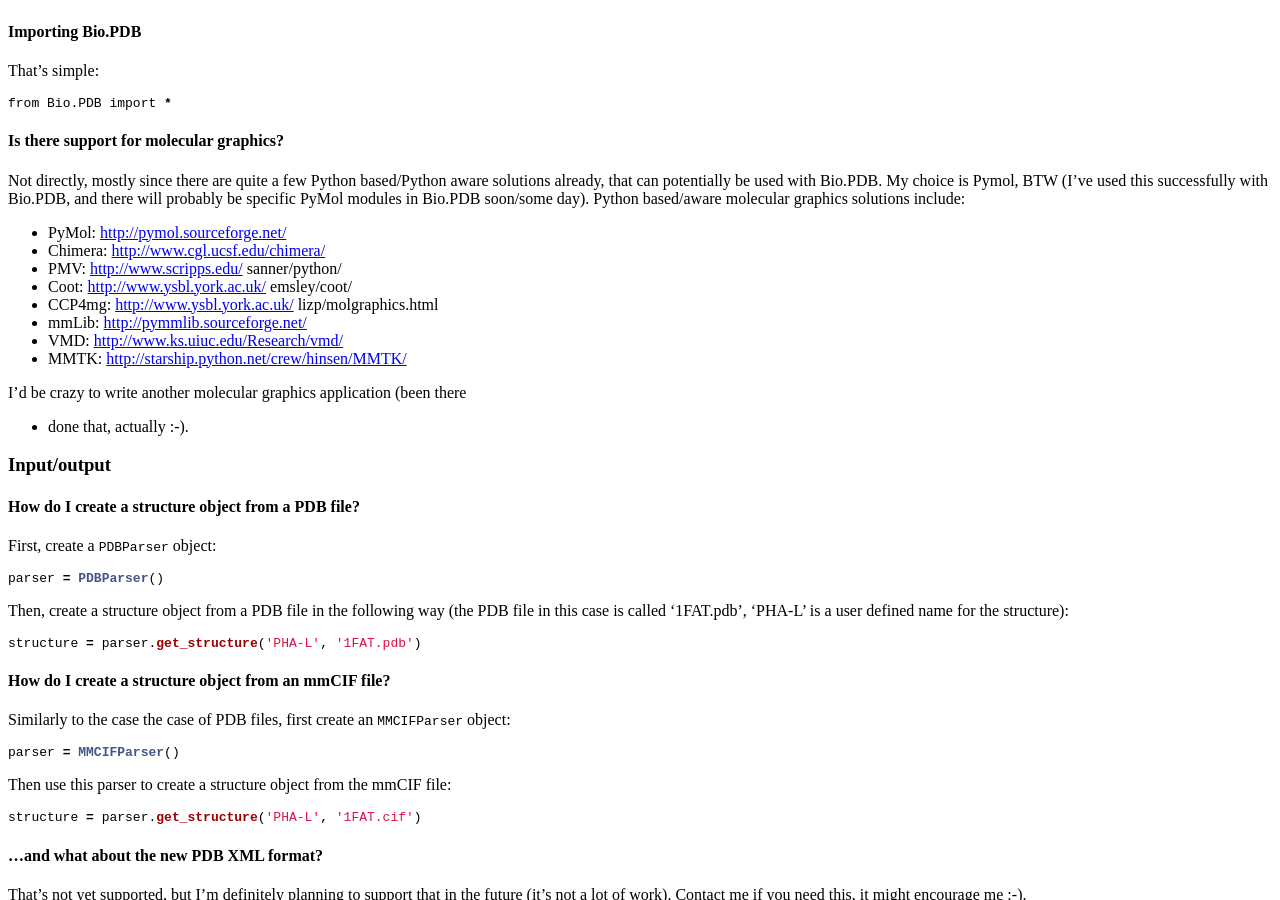
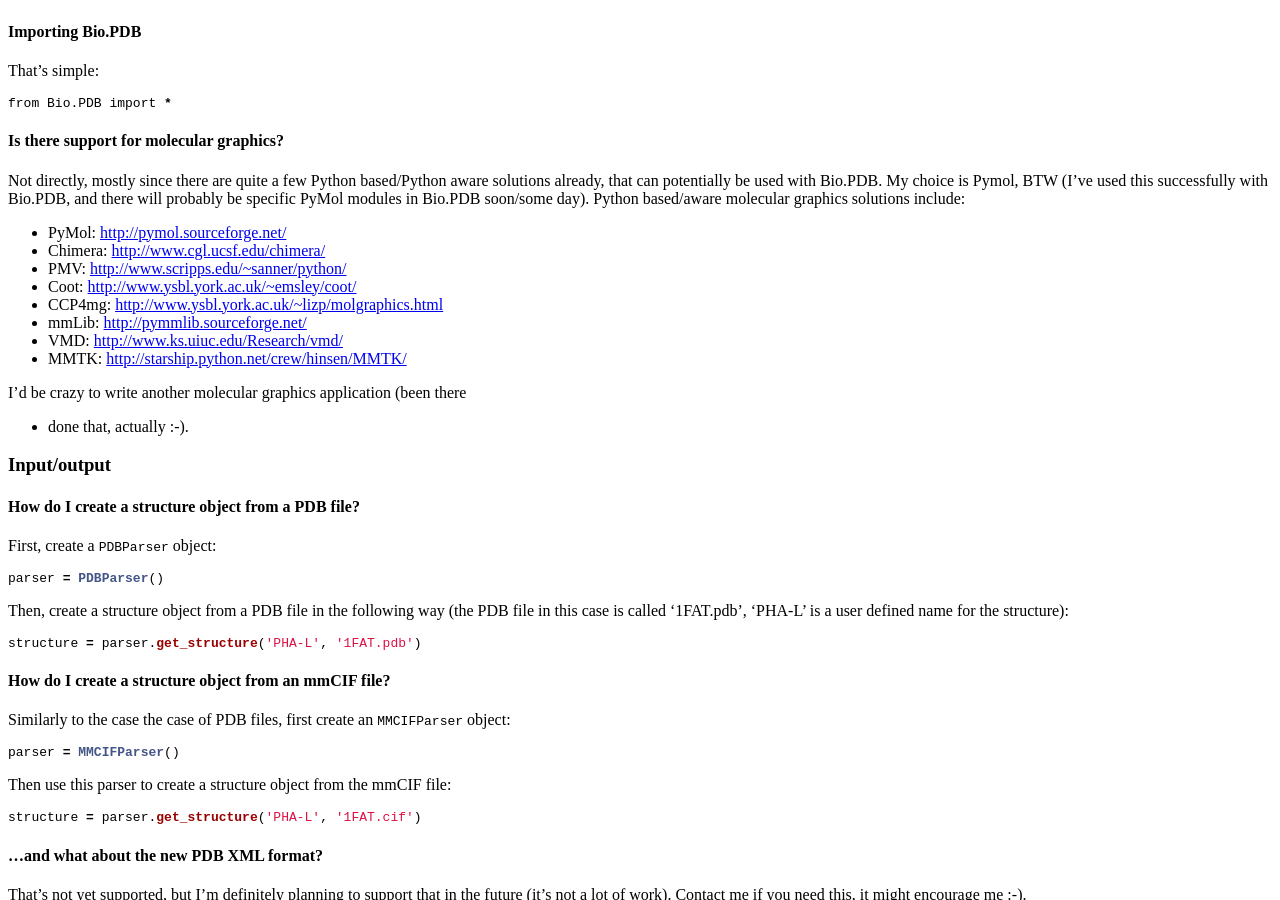
Before and after one commit to biopython/biopython.github.io, a Jekyll site: the page built from wiki/The_Biopython_Structural_Bioinformatics_FAQ.md, in a window 1280 px wide and 900 px high, scrolled down 953 px. Built offline with Jekyll 4.4.1, drawn with Linux system fonts in a browser that asks for light colours; part of the change alters nothing that is shown.

Commit message:
/* Is there support for molecular graphics? */

```diff
--- a/wiki/The_Biopython_Structural_Bioinformatics_FAQ.md
+++ b/wiki/The_Biopython_Structural_Bioinformatics_FAQ.md
@@ -101,9 +101,9 @@ Python based/aware molecular graphics solutions include:
 
 -   PyMol: <http://pymol.sourceforge.net/>
 -   Chimera: <http://www.cgl.ucsf.edu/chimera/>
--   PMV: <http://www.scripps.edu/> sanner/python/
--   Coot: <http://www.ysbl.york.ac.uk/> emsley/coot/
--   CCP4mg: <http://www.ysbl.york.ac.uk/> lizp/molgraphics.html
+-   PMV: <http://www.scripps.edu/~sanner/python/>
+-   Coot: <http://www.ysbl.york.ac.uk/~emsley/coot/>
+-   CCP4mg: <http://www.ysbl.york.ac.uk/~lizp/molgraphics.html>
 -   mmLib: <http://pymmlib.sourceforge.net/>
 -   VMD: <http://www.ks.uiuc.edu/Research/vmd/>
 -   MMTK: <http://starship.python.net/crew/hinsen/MMTK/>
```
Also changed, not shown: 1 other file.
